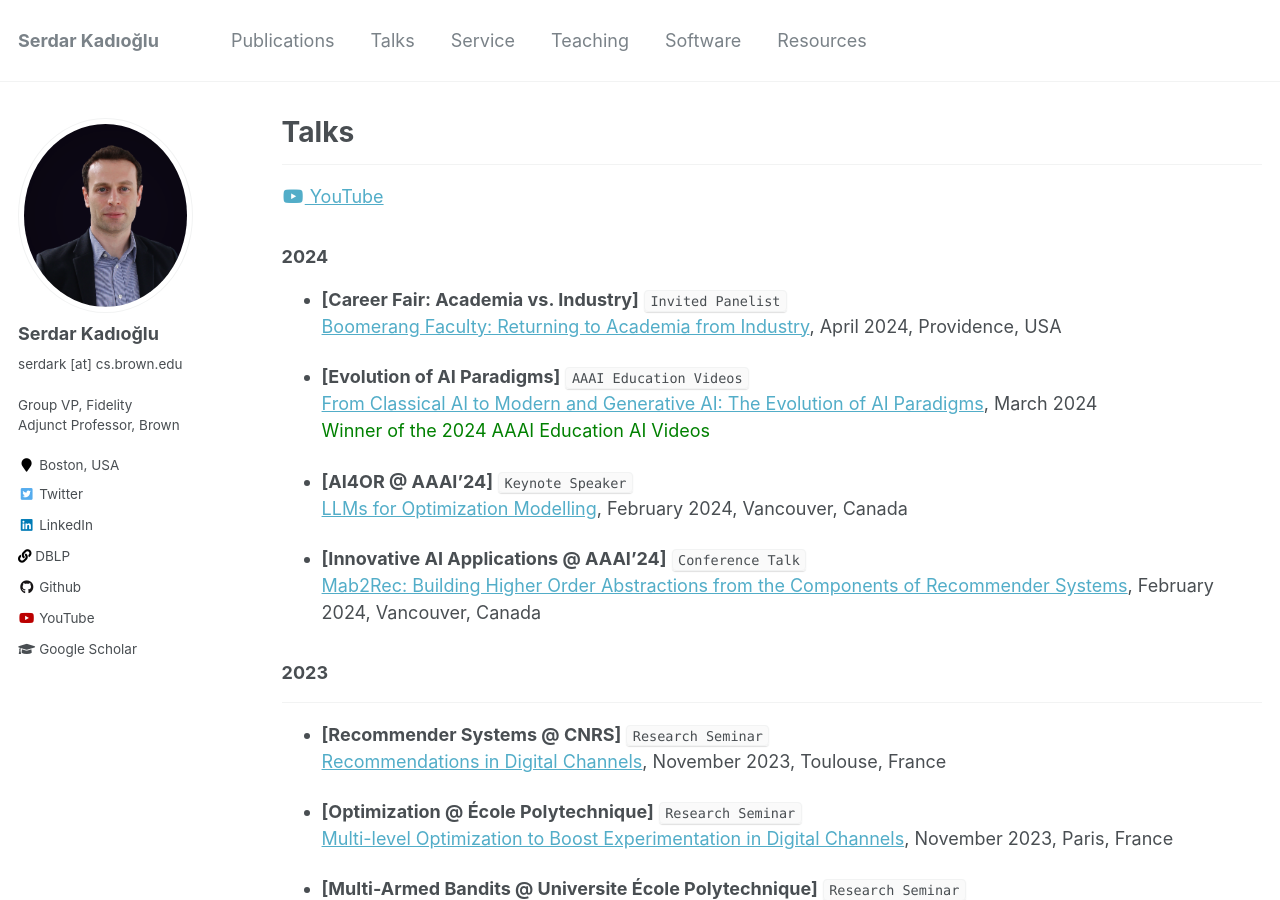
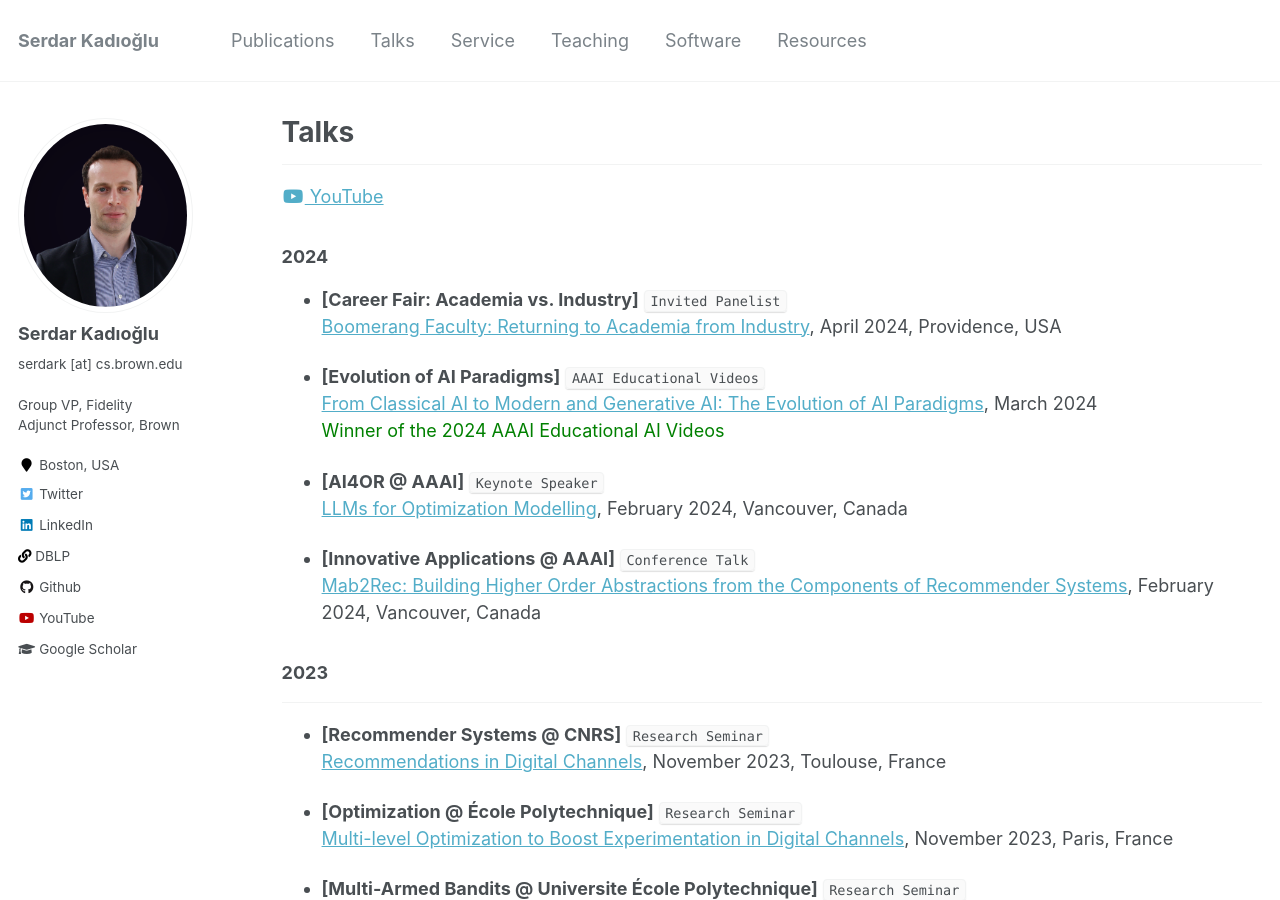
Before and after one commit to skadio/skadio.github.io, a Jekyll site: the page built from _pages/talks.md, in a window 1280 px wide and 900 px high. Built offline with Jekyll 4.4.1, drawn with Linux system fonts in a browser that asks for light colours.

Commit message:
Update talks.md

```diff
--- a/_pages/talks.md
+++ b/_pages/talks.md
@@ -13,14 +13,14 @@ author_profile: true
 * **[Career Fair: Academia vs. Industry]** `Invited Panelist`\
    [Boomerang Faculty: Returning to Academia from Industry](https://www.linkedin.com/feed/update/urn:li:activity:7178004141556805632/), April 2024, Providence, USA
 
-* **[Evolution of AI Paradigms]** `AAAI Education Videos`\
+* **[Evolution of AI Paradigms]** `AAAI Educational Videos`\
    [From Classical AI to Modern and Generative AI: The Evolution of AI Paradigms](https://www.youtube.com/watch?v=8SMmjBQ40YE&list=PL3kNflhPEzie9ivF8N_Z3Ac4d4Sum8iVz&index=2), March 2024<br>
-   <span style="color:green"> Winner of the 2024 AAAI Education AI Videos</span>
+   <span style="color:green"> Winner of the 2024 AAAI Educational AI Videos</span>
 
-* **[AI4OR @ AAAI'24]** `Keynote Speaker`\
+* **[AI4OR @ AAAI]** `Keynote Speaker`\
    [LLMs for Optimization Modelling](https://ai-or.github.io/2024/#Keynote%20Spearkers), February 2024, Vancouver, Canada
 
-* **[Innovative AI Applications @ AAAI'24]** `Conference Talk`\
+* **[Innovative Applications @ AAAI]** `Conference Talk`\
    [Mab2Rec: Building Higher Order Abstractions from the Components of Recommender Systems](https://ojs.aaai.org/index.php/AAAI/article/view/30341), February 2024, Vancouver, Canada
 
 ### 2023
```
